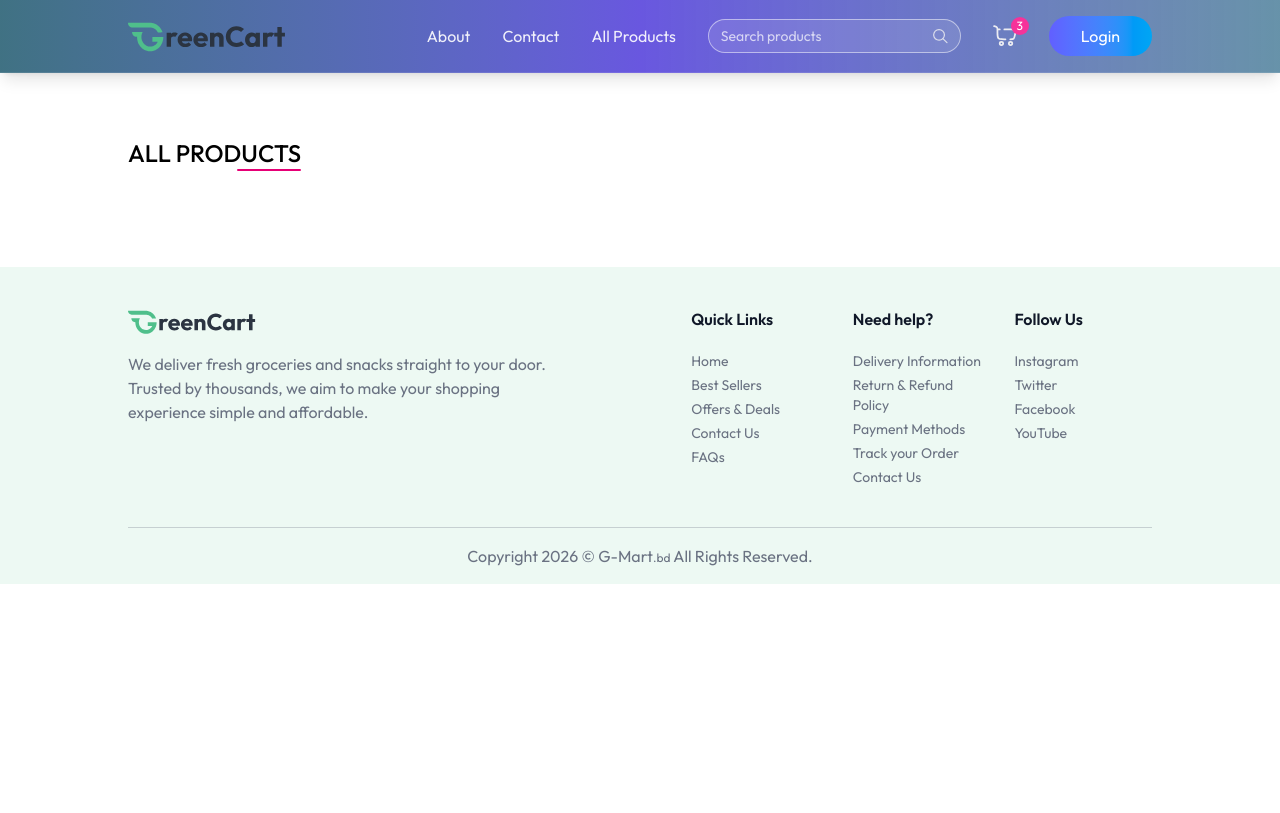
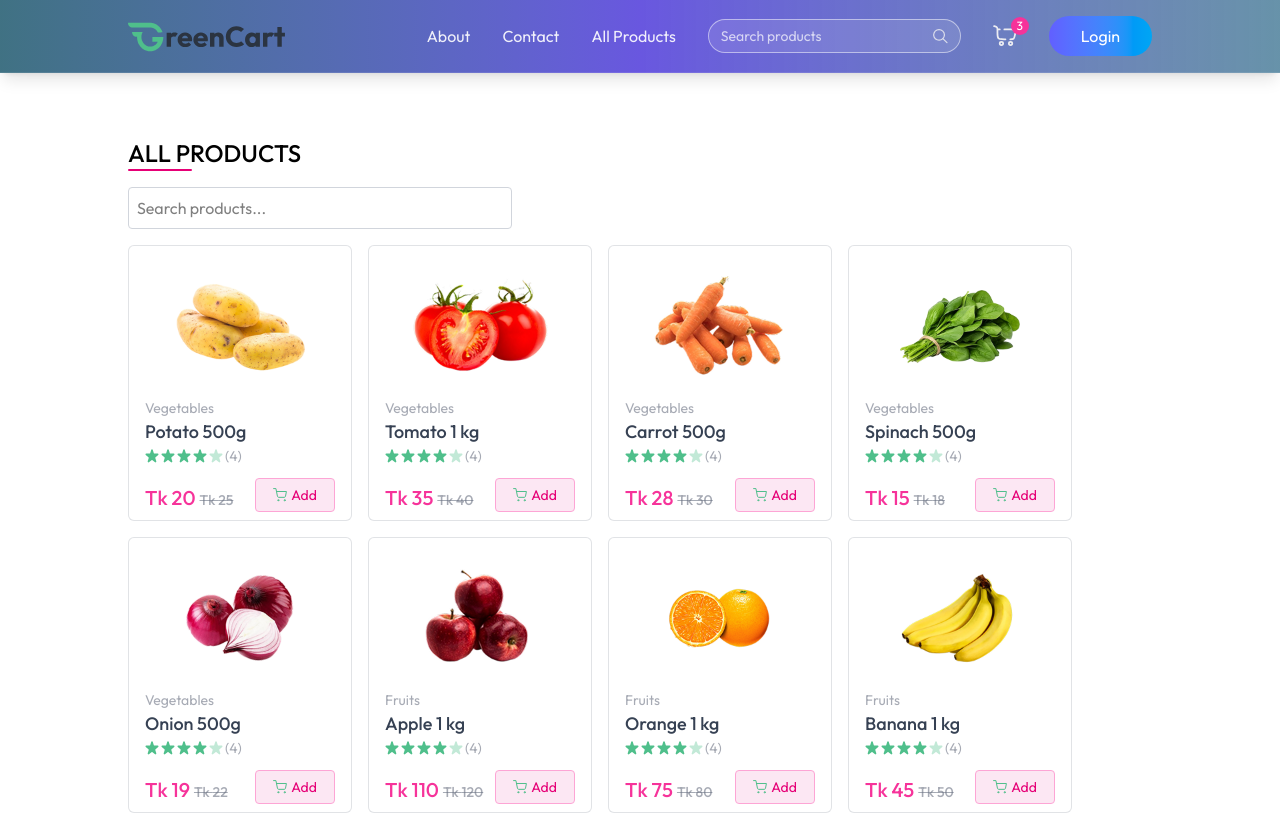
Before and after one commit to Amitkumersarkar/GMartBD-Ecommerce-Website, a React (Vite) app: page /allProducts in a window 1280 px wide. Shown: the top 813 px of the page. Built offline with nearby package versions, Linux system fonts and the light colour scheme.

Commit message:
fixes error and added search products query

```diff
--- a/src/pages/AllProducts/AllProducts.jsx
+++ b/src/pages/AllProducts/AllProducts.jsx
@@ -1,20 +1,53 @@
-import { useState } from "react";
+import { useEffect, useState } from "react";
 import { useAuthContext } from "../../context/AuthContext";
+import ProductCard from "../ProductCard/ProductCard";
 
 const AllProducts = () => {
     const { products } = useAuthContext();
+    const [searchQuery, setSearchQuery] = useState("");
     const [filteredProducts, setFilteredProducts] = useState([]);
+
+    useEffect(() => {
+        if (searchQuery && searchQuery.length > 0) {
+            setFilteredProducts(
+                products.filter(product =>
+                    product.name.toLowerCase().includes(searchQuery.toLowerCase())
+                )
+            );
+        } else {
+            setFilteredProducts(products);
+        }
+    }, [products, searchQuery]);
 
     return (
         <div className="mt-16 flex flex-col">
-            <div className="w-max flex flex-col items-end">
+            <div className="flex flex-col items-start mb-4">
                 <p className="text-2xl font-medium uppercase text-black">
                     All Products
                 </p>
                 <div className="w-16 h-0.5 bg-pink-600 rounded-full"></div>
-                <div className="">
+            </div>
 
-                </div>
+            <div className="mb-4 w-full max-w-sm">
+                <input
+                    type="text"
+                    placeholder="Search products..."
+                    value={searchQuery}
+                    onChange={(e) => setSearchQuery(e.target.value)}
+                    className="w-full p-2 border border-gray-300 rounded outline-pink-600"
+                />
+            </div>
+
+            <div className="flex flex-wrap gap-4">
+                {filteredProducts.length > 0 ? (
+                    filteredProducts
+                        .filter(product => product.inStock)
+                        .map(product => (
+                            <ProductCard key={product.id} product={product} />
+                        ))
+                ) : (
+                    <p className="text-gray-500 mt-4">No products found.</p>
+                )}
             </div>
         </div>
     );
```
